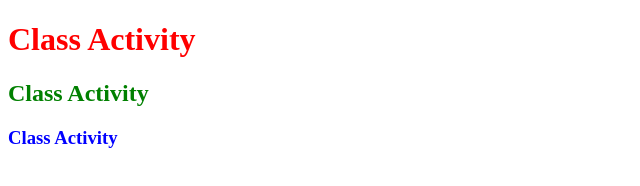
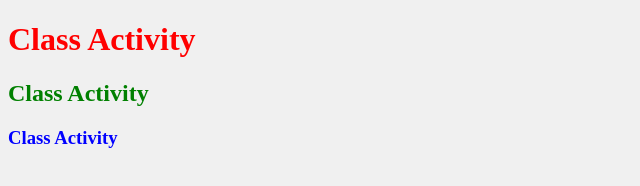
Before and after one commit to BFO1715/VSCode, a plain HTML site: page worksheet_vscode/worksheet_vscode/index.html in a window 1280 px wide. Shown: the whole page, without its empty margins (0-640 px from the left). Drawn offline with Linux system fonts and the light colour scheme.

Commit message:
Updated CSS

```diff
--- a/worksheet_vscode/worksheet_vscode/style.css
+++ b/worksheet_vscode/worksheet_vscode/style.css
@@ -1,3 +1,7 @@
+body {
+    background-color: #f0f0f0; /* Light grey background */
+}
+
 h1 {
     color: red; /* Change to your desired color */
 }
```
